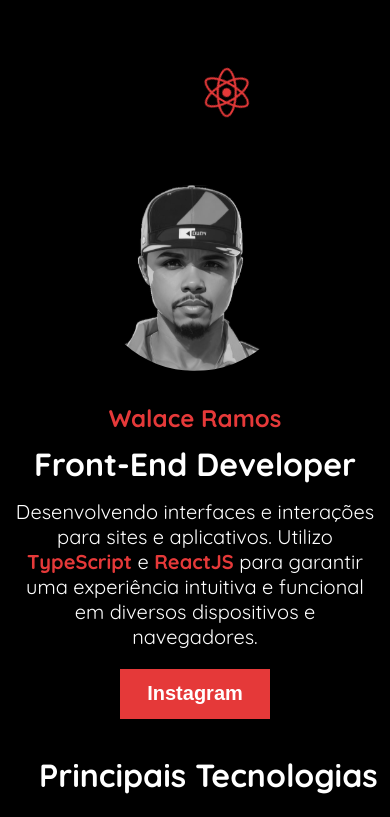
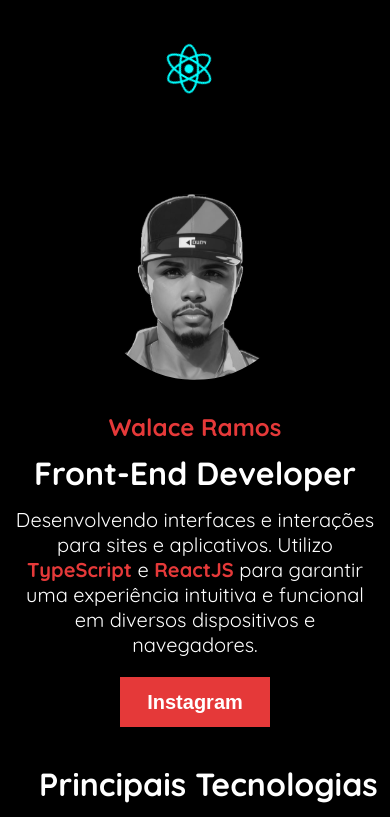
Before and after one commit to WalaceRamosdev/codigo-certo, a React (Create React App) app: page / in a window 390 px wide. Shown: the top 817 px of the page. Built offline with nearby package versions, Linux system fonts and the light colour scheme.

Commit message:
correção de bugs mobile

```diff
--- a/src/sections/Header.js
+++ b/src/sections/Header.js
@@ -8,11 +8,9 @@ export const Header = () => {
     return (
         <header className={style.header}>
 
-                <ul>
-                    <li className={style.icon}>
-                        <FaReact size={50}/>
-                    </li>
-                </ul>
+                <a href='/' className={style.icon}>
+                    <FaReact size={50}/>
+                </a>
 
                 <ul>
 
--- a/src/sections/css/AboutMe.module.css
+++ b/src/sections/css/AboutMe.module.css
@@ -37,7 +37,7 @@ span {
     font-size: 20px;
 }
 
-@media(max-width: 468px) {
+@media(max-width: 668px) {
     .aboutme {
         display: flex;
         flex-direction: column;
--- a/src/sections/css/Contact.module.css
+++ b/src/sections/css/Contact.module.css
@@ -39,7 +39,7 @@
     transition: 0.3s;
 }
 
-@media (max-width: 468px) {
+@media (max-width: 668px) {
     .contact {
         display: flex;
         flex-direction: column;
--- a/src/sections/css/Header.module.css
+++ b/src/sections/css/Header.module.css
@@ -1,10 +1,11 @@
 .header {
-    width: 100%;
+
     display: flex;
     justify-content: space-between;
     align-items: center;
     color: white !important;
     background-color: black;
+    margin: auto;
 
 }
 
@@ -43,7 +44,7 @@
 
 .header .icon {
     color: aqua;
-    margin: auto;
+    margin-left: 100px;
 }
 
 @keyframes loading {
@@ -61,19 +62,16 @@
 }
 
 
-@media(max-width: 768px) {
+@media(max-width: 668px) {
+
     .header {
         display: flex;
+        justify-content: center;
+        margin-left: 130px;
+        padding-top: 40px;
+        margin-bottom: 100px;
 
-    }
-
-    .header .icon {
-        display: flex;
-        align-items: center;
-        justify-content: center;
-        margin: 60px;
-        color: #e53939;
-
+        /*color: #e53939 !important;*/
     }
 
 
@@ -81,7 +79,3 @@
         display: none;
     }
 }
-
-/*
-    #e53939
-*/
--- a/src/sections/css/Projects.module.css
+++ b/src/sections/css/Projects.module.css
@@ -16,7 +16,7 @@
 
 }
 
-@media (max-width:468px) {
+@media (max-width:668px) {
     .projects {
         background-color: rgb(39,39,39);
     }
--- a/src/sections/css/Tecnologies.module.css
+++ b/src/sections/css/Tecnologies.module.css
@@ -62,7 +62,7 @@ img {
     padding-top: 0;
 }
 
-@media(max-width: 470px) {
+@media(max-width: 668px) {
 
     .slide {
         display: flex;
```
